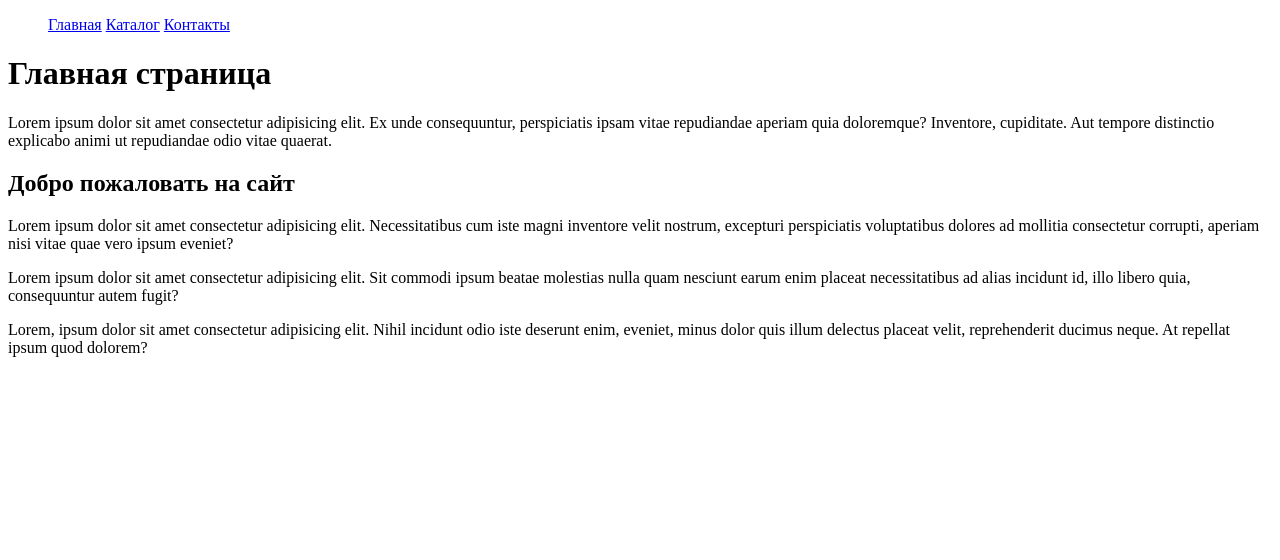
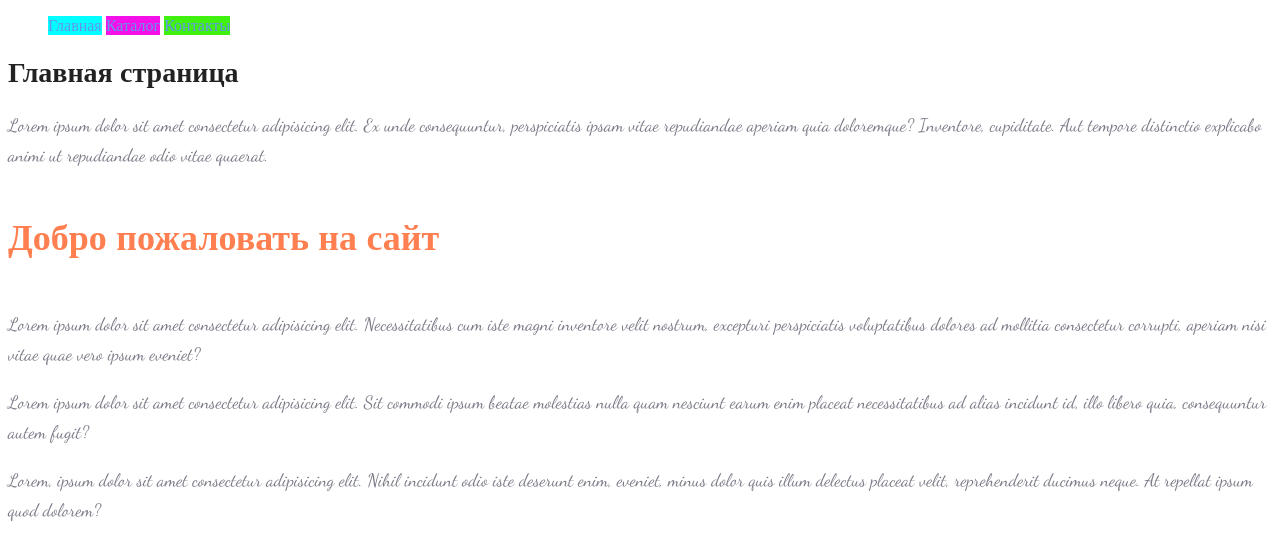
Before and after one commit to MilyavichusEvgenii/HW1_HTML, a plain HTML site: page index.html in a window 1280 px wide. Drawn offline with Linux system fonts and the light colour scheme.

Commit message:
end_task_two

```diff
--- /dev/null
+++ b/css/style.css
@@ -0,0 +1,69 @@
+a {
+    text-decoration: none;
+}
+
+@font-face {
+    font-family: "Dancing Script";
+    src: url(../fonts/static/DancingScript-Regular.ttf);
+}
+
+body {
+    font-family: "Dancing Script";
+}
+
+:root {
+    --style_color_one: aqua;
+    --style_colore_two: rgb(245, 15, 233);
+    --style_colore_three: rgb(64, 240, 15);
+    --new_font: "Dancing Script";
+
+}
+
+.href {
+    color: cornflowerblue;
+    font-size: 16px;
+    line-height: 20px;
+}
+
+.h1 {
+    color: #222222;
+    font-size: 28px;
+    line-height: 36px;
+    font-weight: bold;
+}
+
+.p {
+    font-style: normal;
+    font-weight: 300;
+    font-size: 18px;
+    line-height: 30px;
+    color: #7d7987;
+}
+
+.h2 {
+    color: coral;
+    font-style: normal;
+    font-weight: 700;
+    font-size: 36px;
+    line-height: 80px;
+}
+
+.href:first-child {
+    background-color: var(--style_color_one);
+}
+
+.href:nth-child(2) {
+    background-color: var(--style_colore_two);
+}
+
+.href:last-child {
+    background-color: var(--style_colore_three);
+}
+
+.href:hover {
+    font-size: 25px;
+}
+
+.href:active {
+    color: blue;
+}
--- a/index.html
+++ b/index.html
@@ -1,50 +1,57 @@
-<!--Домашнее задание
-⦁	Скачать и настроить редактор кода, если этого не сделали на семинаре
-⦁	Создать пустую папку, придумать название
-⦁	Создать первую html страницу (index.html)
-⦁	Добавить структуру html документа
-⦁	Добавить меню сайта (Меню сайта должно быть на каждой странице, оно должно быть одинаковым)
-⦁	Главная
-⦁	Каталог
-⦁	Контакты
-⦁	Создать заголовок h1 с текстом “Главная страница”
-⦁	Добавить параграф p с произвольным текстом (lorem) (используем расширение emmet уже установленное в vsc, для этого вводим lorem и нажимаем клавишу tab)
-⦁	Создать подзаголовок h2 с текстом “Добро пожаловать на сайт”
-⦁	Добавить три параграф p с произвольным текстом (lorem)
-⦁	Рядом с файлом index.html создать папку catalog
-⦁	Внутри папки catalog создать файл catalog.html
-⦁	На странице “каталог” добавить структуру html документа
-⦁	Добавить меню сайта (такое же как на главной странице)
-⦁	Добавить Заголовок h1 с текстом “Каталог”
-⦁	Создать параграф p с произвольным текстом из 150 слов для этого вводим “lorem150” и нажимаем tab
-⦁	Сделать переходы с главной страницы на страницу каталог, при нажатии на меню сайта и переход со страницы каталог на главную страницу
-⦁	Создать папку img и разместить ее рядом с index.html
-⦁	Добавить в папку img произвольные фотографии товаров, по вашей тематике можно выбрать любое фото ⦁	https://www.freepik.com/search?format=search⦁	&⦁	orientation=portrait⦁	&⦁	query=products
-⦁	На странице “Каталог” после заголовка h1 и параграфа p добавить
-⦁	Изображение товара
-⦁	Название товара
-⦁	Описасние товара
-⦁	Добавить 3 таких товара на страницу каталога (не следует добавлять более 3х товаров)
--->
+<!-- 1.	Открыть Домашнюю работу из урока 1
+2.	Создать файл стилей style.css
+3.	Подключить ко всем страницам
+4.	Задать стиль
+a {
+   text-decoration: none;
+}
+5.	Проверить работу стилей на всех страницах
+6.	Разделить экран на 2 части, сделать так чтобы файл стилей располагался справа, а все html файлы были слева
+7.	Для всех ссылок меню задать класс (придумать логичное название класса)
+a.	    color: cornflowerblue;
+b.	    font-size: 16px;
+c.	    line-height: 20px;
+8.	Проверить отображения стилей на всех страницах проекта
+9.	Для всех заголовков h1 на сайте задать класс и к нему стиль
+a.	    color: #222222;
+b.	    font-size: 28px;
+c.	    line-height: 36px;
+d.	    font-weight: bold;
+10.	Для всех параграфов в проекте задать класс
+11.	К данному классу задать стили
+a.	    font-style: normal;
+b.	    font-weight: 300;
+c.	    font-size: 18px;
+d.	    line-height: 30px;
+e.	    color: #7D7987
+12.	Для заголовков h2 задать класс
+13.	К данному классу указать стиль
+a.	    color: coral;
+b.	    font-style: normal;
+c.	    font-weight: 700;
+d.	    font-size: 36px;
+e.	    line-height: 80px; -->
+
 
 <!DOCTYPE html>
 <html lang="en">
 <head>
     <meta charset="UTF-8">
     <meta name="viewport" content="width=device-width, initial-scale=1.0">
+    <link rel="stylesheet" href="./css/style.css">
     <title>Document</title>
 </head>
 <body>
     <menu>
-        <a href="#">Главная</a>
-        <a href="./catalog/catalog.html">Каталог</a>
-        <a href="./contacts/contacts.html">Контакты</a>
+        <a class="href" href="#">Главная</a>
+        <a class="href" href="./catalog/catalog.html">Каталог</a>
+        <a class="href" href="./contacts/contacts.html">Контакты</a>
     </menu>
-    <h1>Главная страница</h1>
-    <p>Lorem ipsum dolor sit amet consectetur adipisicing elit. Ex unde consequuntur, perspiciatis ipsam vitae repudiandae aperiam quia doloremque? Inventore, cupiditate. Aut tempore distinctio explicabo animi ut repudiandae odio vitae quaerat.</p>
-    <h2>Добро пожаловать на сайт</h2>
-    <p>Lorem ipsum dolor sit amet consectetur adipisicing elit. Necessitatibus cum iste magni inventore velit nostrum, excepturi perspiciatis voluptatibus dolores ad mollitia consectetur corrupti, aperiam nisi vitae quae vero ipsum eveniet?</p>
-    <p>Lorem ipsum dolor sit amet consectetur adipisicing elit. Sit commodi ipsum beatae molestias nulla quam nesciunt earum enim placeat necessitatibus ad alias incidunt id, illo libero quia, consequuntur autem fugit?</p>
-    <p>Lorem, ipsum dolor sit amet consectetur adipisicing elit. Nihil incidunt odio iste deserunt enim, eveniet, minus dolor quis illum delectus placeat velit, reprehenderit ducimus neque. At repellat ipsum quod dolorem?</p>
+    <h1 class="h1">Главная страница</h1>
+    <p class="p">Lorem ipsum dolor sit amet consectetur adipisicing elit. Ex unde consequuntur, perspiciatis ipsam vitae repudiandae aperiam quia doloremque? Inventore, cupiditate. Aut tempore distinctio explicabo animi ut repudiandae odio vitae quaerat.</p>
+    <h2 class="h2">Добро пожаловать на сайт</h2>
+    <p class="p">Lorem ipsum dolor sit amet consectetur adipisicing elit. Necessitatibus cum iste magni inventore velit nostrum, excepturi perspiciatis voluptatibus dolores ad mollitia consectetur corrupti, aperiam nisi vitae quae vero ipsum eveniet?</p>
+    <p class="p">Lorem ipsum dolor sit amet consectetur adipisicing elit. Sit commodi ipsum beatae molestias nulla quam nesciunt earum enim placeat necessitatibus ad alias incidunt id, illo libero quia, consequuntur autem fugit?</p>
+    <p class="p">Lorem, ipsum dolor sit amet consectetur adipisicing elit. Nihil incidunt odio iste deserunt enim, eveniet, minus dolor quis illum delectus placeat velit, reprehenderit ducimus neque. At repellat ipsum quod dolorem?</p>
 </body>
 </html>
```
Also changed, not shown: catalog/catalog.html (+6 -5 lines), contacts/contacts.html (+6 -5 lines), fonts/DancingScript-VariableFont_wght.ttf (added), fonts/OFL.txt (added), fonts/README.txt (added), fonts/static/DancingScript-Bold.ttf (added), fonts/static/DancingScript-Medium.ttf (added), fonts/static/DancingScript-Regular.ttf (added), fonts/static/DancingScript-SemiBold.ttf (added).
